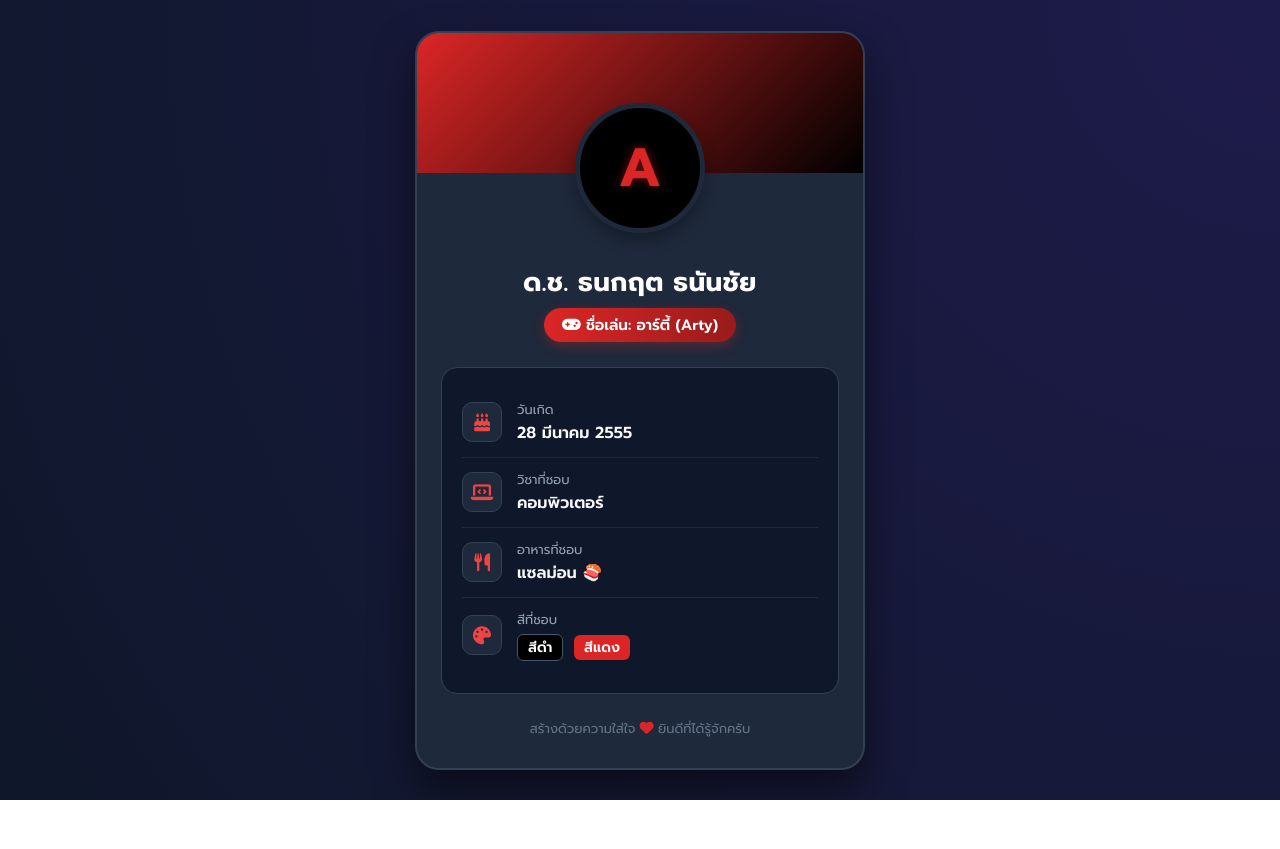
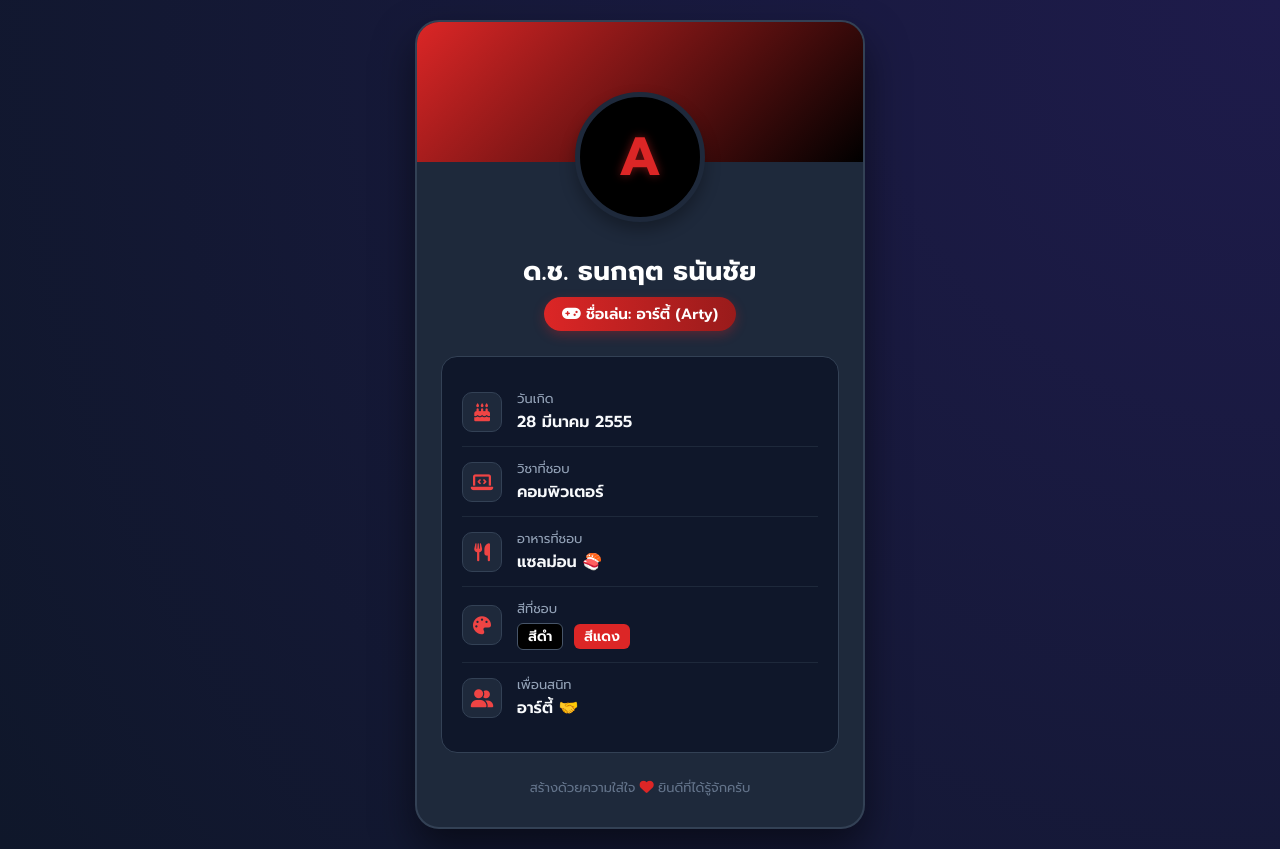
Before and after one commit to 22831Thanakrit/demo0, a plain HTML site: page index.html in a window 1280 px wide. Before the commit the page ends 800 px from the top, so only its background shows below. Drawn offline with Linux system fonts and the light colour scheme.

Commit message:
Update index.html

```diff
--- a/index.html
+++ b/index.html
@@ -234,6 +234,16 @@
                     </div>
                 </div>
 
+                <div class="info-item">
+                    <div class="info-icon">
+                        <i class="fa-solid fa-user-group"></i>
+                    </div>
+                    <div class="info-details">
+                        <span class="info-title">เพื่อนสนิท</span>
+                        <span class="info-value">อาร์ตี้ 🤝</span>
+                    </div>
+                </div>
+
             </div>
 
             <div class="footer">
```
